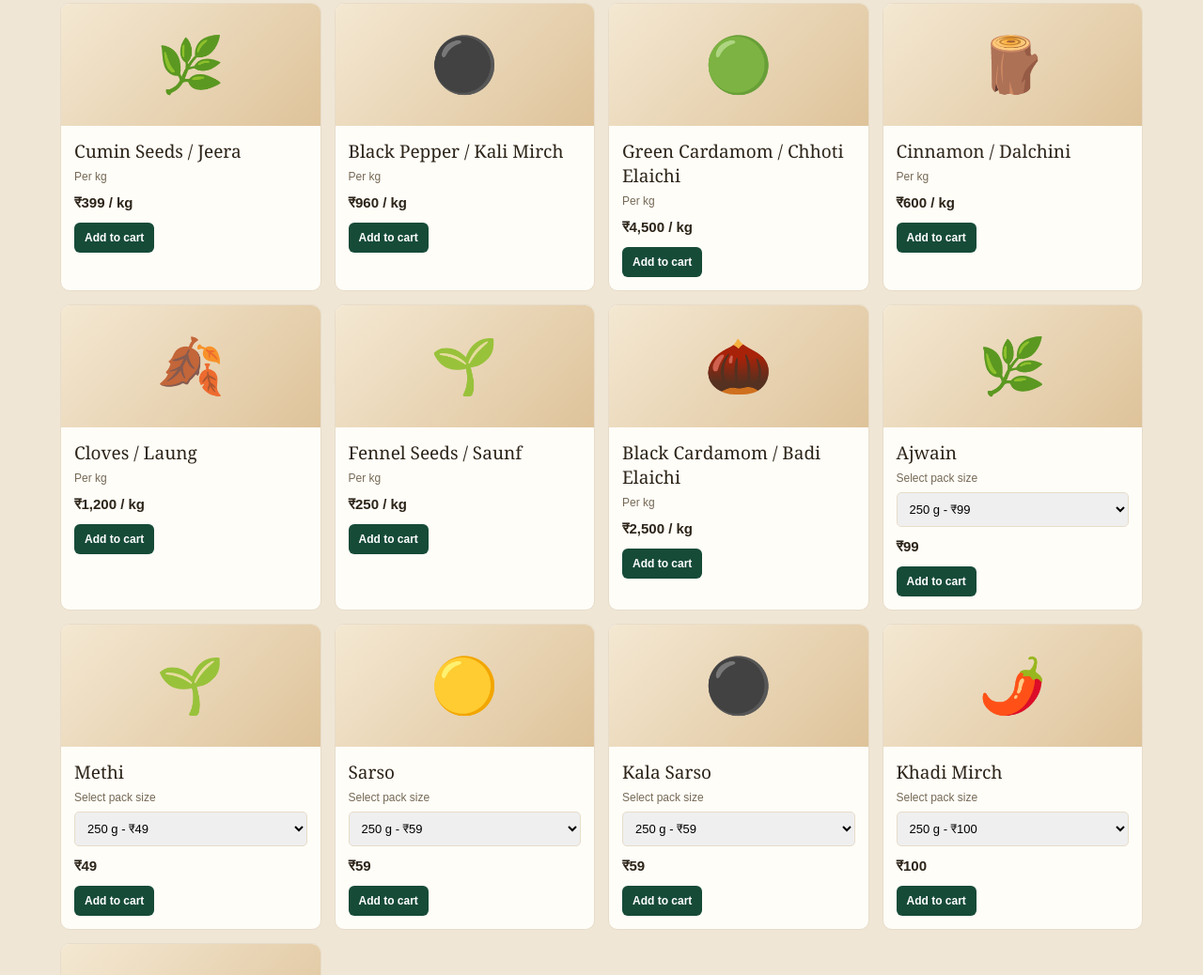
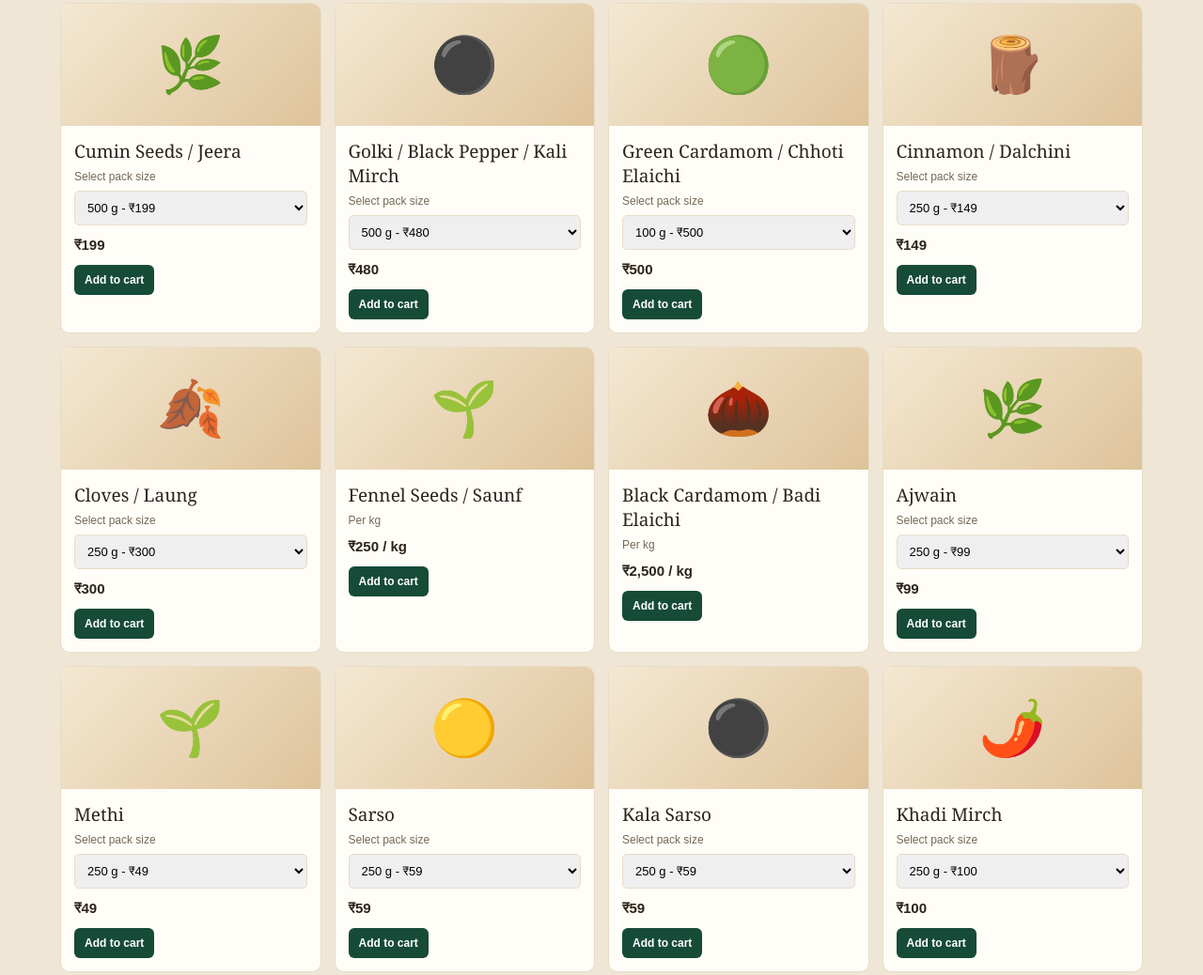
Before and after one commit to princevloger80-ship-it/ecommerce-, a website: page index.html in a window 1280 px wide. Shown: the part 2090-3128 px from the top of the page at 94% size. Drawn offline with Linux system fonts and the light colour scheme.

Commit message:
Update index.html

```diff
--- a/index.html
+++ b/index.html
@@ -182,7 +182,7 @@ button:disabled{opacity:.55;cursor:not-allowed}
     <h2>Ordering information</h2>
     <p>Orders are sent for confirmation.</p>
   </div>
-  <p>Free delivery on orders of ₹799 or more. Orders below ₹799 have a ₹50 delivery charge. Cash on Delivery only. Online payment is not connected yet. An order is confirmed only when the website shows a confirmation and order ID. Never enter a UPI PIN or card details into this website.</p>
+  <p>Delivery charge: ₹0. Cash on Delivery only. Online payment is not connected yet. An order is confirmed only when the website shows a confirmation and order ID. Never enter a UPI PIN or card details into this website.</p>
 </section>
 
 <!-- CUSTOMER ORDER TRACKING -->
@@ -245,8 +245,8 @@ button:disabled{opacity:.55;cursor:not-allowed}
 (function(){
 'use strict';
 
-const FREE_DELIVERY_MINIMUM = 799;
-const DELIVERY_CHARGE = 50;
+const FREE_DELIVERY_MINIMUM = 0;
+const DELIVERY_CHARGE = 0;
 
 // =====================================
 // ALL PRODUCTS
@@ -309,12 +309,43 @@ const products = [
 // =====================================
 
 const spices = [
-  // Existing spices
-  {name:'Cumin Seeds / Jeera',emoji:'🌿',price:399,unit:'1 kg'},
-  {name:'Black Pepper / Kali Mirch',emoji:'⚫',price:960,unit:'1 kg'},
-  {name:'Green Cardamom / Chhoti Elaichi',emoji:'🟢',price:4500,unit:'1 kg'},
-  {name:'Cinnamon / Dalchini',emoji:'🪵',price:600,unit:'1 kg'},
-  {name:'Cloves / Laung',emoji:'🍂',price:1200,unit:'1 kg'},
+  // Updated pack prices
+  {
+    name:'Cumin Seeds / Jeera',emoji:'🌿',
+    variants:[
+      {id:'spice-cumin-seeds-jeera-500g',unit:'500 g',price:199}
+    ]
+  },
+  {
+    name:'Golki / Black Pepper / Kali Mirch',emoji:'⚫',
+    variants:[
+      {id:'spice-black-pepper-kali-mirch-500g',unit:'500 g',price:480}
+    ]
+  },
+  {
+    name:'Green Cardamom / Chhoti Elaichi',emoji:'🟢',
+    variants:[
+      {id:'spice-green-cardamom-chhoti-elaichi-100g',unit:'100 g',price:500},
+      {id:'spice-green-cardamom-chhoti-elaichi-250g',unit:'250 g',price:1250},
+      {id:'spice-green-cardamom-chhoti-elaichi-500g',unit:'500 g',price:2500},
+      {id:'spice-green-cardamom-chhoti-elaichi-1kg',unit:'1 kg',price:4900}
+    ]
+  },
+  {
+    name:'Cinnamon / Dalchini',emoji:'🪵',
+    variants:[
+      {id:'spice-cinnamon-dalchini-250g',unit:'250 g',price:149},
+      {id:'spice-cinnamon-dalchini-500g',unit:'500 g',price:299}
+    ]
+  },
+  {
+    name:'Cloves / Laung',emoji:'🍂',
+    variants:[
+      {id:'spice-cloves-laung-250g',unit:'250 g',price:300},
+      {id:'spice-cloves-laung-500g',unit:'500 g',price:600}
+    ]
+  },
+  // Existing spices whose prices were not changed
   {name:'Fennel Seeds / Saunf',emoji:'🌱',price:250,unit:'1 kg'},
   {name:'Black Cardamom / Badi Elaichi',emoji:'🌰',price:2500,unit:'1 kg'},
 
@@ -406,9 +437,7 @@ function totalsHtml(t){
       <strong>${money(t.total)}</strong>
     </div>
     <p class="notice">
-      ${t.subtotal>=FREE_DELIVERY_MINIMUM
-        ? 'Congratulations! Aapko free delivery mil rahi hai.'
-        : `Free delivery ke liye ${money(FREE_DELIVERY_MINIMUM-t.subtotal)} aur add karein. ₹${DELIVERY_CHARGE} delivery charge lagega.`}
+      Delivery charge ₹0 hai. Aapka order total mein koi extra delivery fee nahi jodi jayegi.
     </p>`;
 }
 
@@ -771,8 +800,7 @@ function checkout(){
   $('content').innerHTML=`
     <p class="notice">
       Cash on Delivery only. OTP ki zarurat nahi hai.
-      Free delivery ₹799 ya usse zyada ke order par;
-      usse kam par ₹50 delivery charge.
+      Sabhi orders par delivery charge ₹0 hai.
     </p>
 
     <form id="checkoutForm" novalidate>
```
